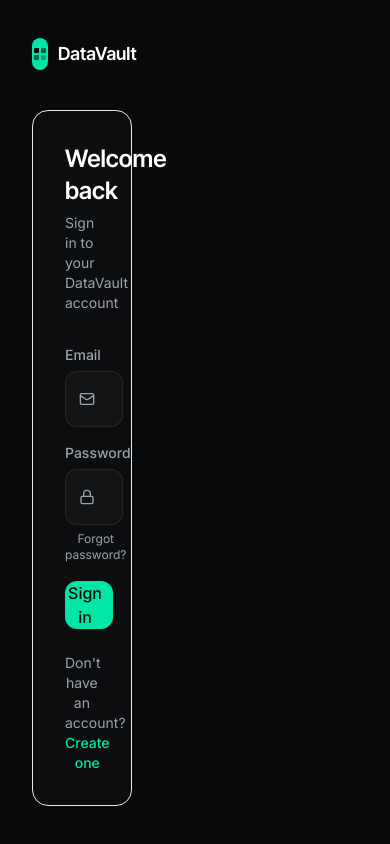
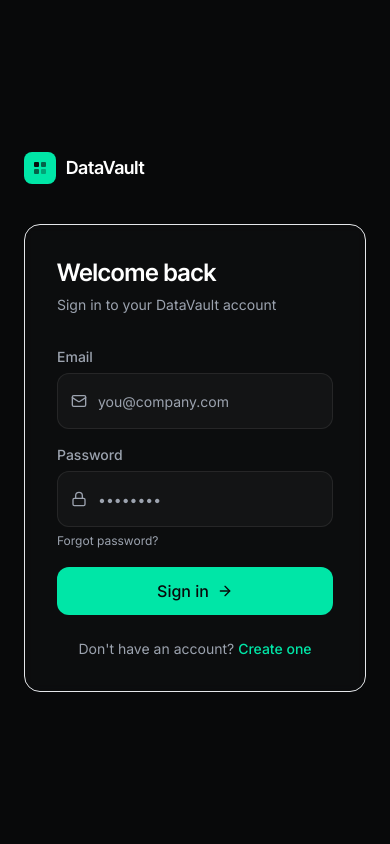
Before and after one commit to akshayy718/datavault, a Next.js app in the folder apps/web/: page /auth in a window 390 px wide. Built offline with nearby package versions, Linux system fonts and the light colour scheme.

Commit message:
fix: auth page fully responsive on mobile

```diff
--- a/apps/web/app/auth/page.tsx
+++ b/apps/web/app/auth/page.tsx
@@ -23,7 +23,7 @@ export default function AuthPage() {
   }, [loading, user, router]);
 
   return (
-    <div className="min-h-screen bg-[#08090A] flex">
+    <div className="min-h-screen bg-[#08090A] flex flex-col lg:flex-row">
       {/* ── Left panel ── */}
       <div className="hidden lg:flex flex-col relative overflow-hidden" style={{ width: "58%" }}>
         {/* Subtle grid */}
@@ -110,12 +110,13 @@ export default function AuthPage() {
       </div>
 
       {/* ── Right panel (auth card) ── */}
-      <div className="flex items-center justify-center p-8 sm:p-16" style={{width:"42%"}}>
+      {/* On mobile: full width. On desktop: 42% fixed */}
+      <div className="flex flex-1 lg:flex-none lg:w-[42%] items-center justify-center p-6 sm:p-10 lg:p-16">
         <motion.div
           initial={{ opacity: 0, y: 20 }}
           animate={{ opacity: 1, y: 0 }}
           transition={{ duration: 0.5, ease: [0.16, 1, 0.3, 1] }}
-          className="w-full max-w-[400px]"
+          className="w-full max-w-sm sm:max-w-[400px]"
         >
           {/* Mobile logo */}
           <div className="lg:hidden flex items-center gap-2.5 mb-10">
```
